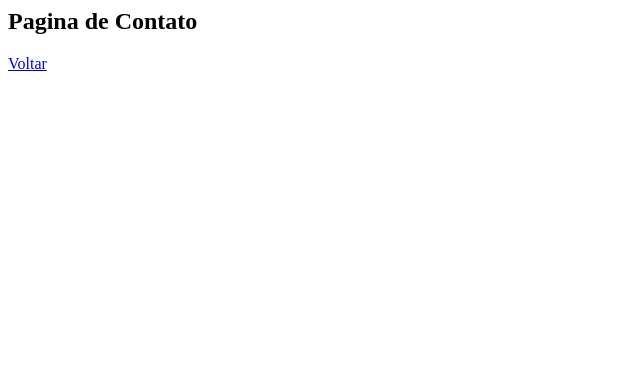
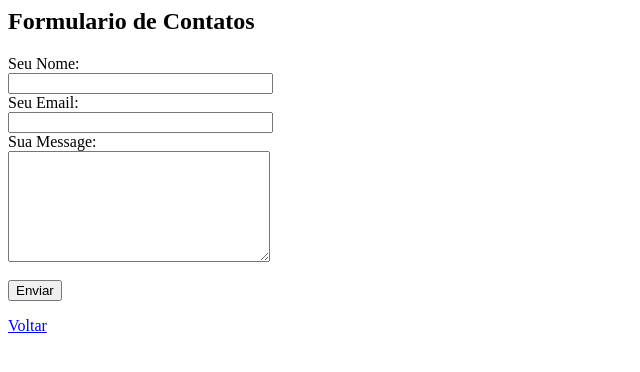
Before and after one commit to DjRudPHD/Projeto1Web, a PHP site: page /faleconosco.php in a window 1280 px wide. Shown: the top 372 px of the page, without its empty margins (0-640 px from the left). Run offline with PHP 8.4, Linux system fonts and the light colour scheme.

```diff
--- a/faleconosco.php
+++ b/faleconosco.php
@@ -3,7 +3,22 @@
 <meta charset="utf-8">
 </head>
 <body>
-<h2>Pagina de Contato</h2>
+<div align='left'><h2>Formulario de Contatos</h2></div>
+<form id="contact_form" action="#" method="POST" enctype="multipart/form-data">
+	<div class="row">
+		<label for="name">Seu Nome:</label><br />
+		<input id="name" class="input" name="name" type="text" value="" size="30" /><br />
+	</div>
+	<div class="row">
+		<label for="email">Seu Email:</label><br />
+		<input id="email" class="input" name="email" type="text" value="" size="30" /><br />
+	</div>
+	<div class="row">
+		<label for="message">Sua Message:</label><br />
+		<textarea id="message" class="input" name="message" rows="7" cols="30"></textarea><br />
+	</div><br>
+	<input id="submit_button" type="submit" value="Enviar" />
+</form>
 <p><a href="#"onclick="javascript:history.go(-1);">Voltar</a>
 </body>
 </html>
--- a/header.php
+++ b/header.php
@@ -3,5 +3,5 @@ echo '<a href="index.php">Home</a> -
 <a href="autores.php">Projeto / Autores</a> -
 <a href="http://www2.hortolandia.sp.gov.br/">Prefeitura de Hortolandia</a> -
 <a href="http://www2.hortolandia.sp.gov.br/nossa-cidade">Nossa Cidade</a> -
-<a href="faleconosco.php">Fale Conosco</a>';
+<a href="#" onclick="window.open("", "", "width=200,height=100");>Fale Conosco</a>';
 ?>
```
